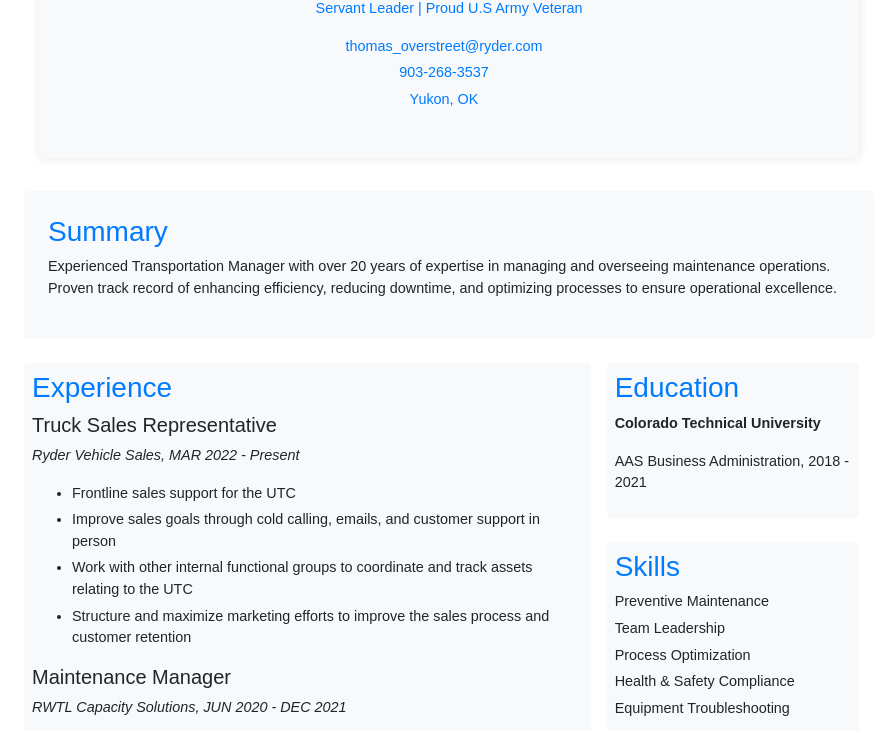
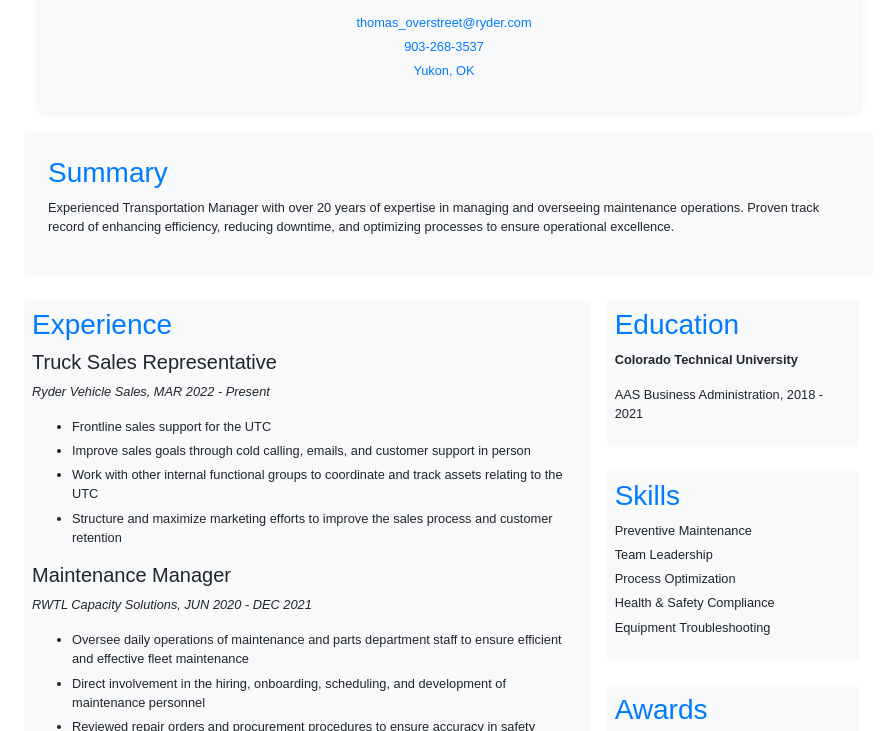
Before and after one commit to tommygoverstreet/resume, a plain HTML site: page index.html in a window 1280 px wide. Shown: the part 109-840 px from the top of the page, without its empty margins (191-1071 px from the left). Drawn offline with nearby package versions, Linux system fonts and the light colour scheme.

Commit message:
Update index.html

```diff
--- a/index.html
+++ b/index.html
@@ -11,11 +11,11 @@
   <style>
     body {
       font-family: Arial, sans-serif;
-      font-size: 0.9rem;
+      font-size: 0.8rem;
     }
     .jumbotron {
-      padding: 2rem 1rem;
-      margin-bottom: 2rem;
+      padding: 1rem;
+      margin-bottom: 1.25rem;
       border-radius: 0.3rem;
       background-color: #f8f9fa;
       box-shadow: 0 0 10px rgba(0, 0, 0, 0.1);
```
